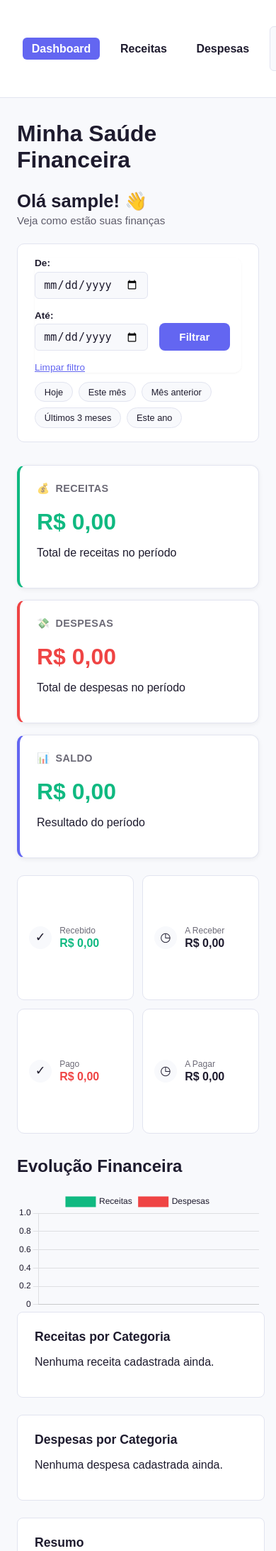
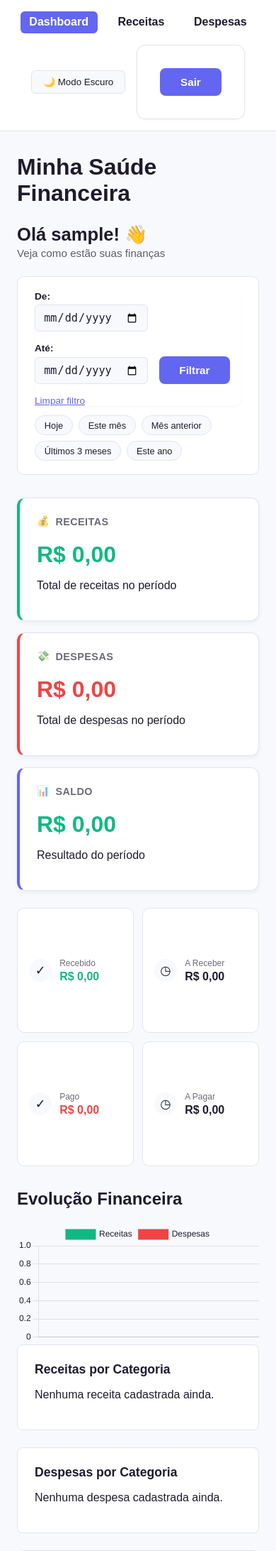
Before and after one commit to ReneBerredo/Controle-Financeiro, a Django app: page /financas/ in a window 390 px wide; the page is wider, and only the part inside the window is pictured. Shown: the top 2185 px of that part at 71% size. Run offline with Django 5.2, Linux system fonts and the light colour scheme; the visitor is signed in with stand-in values (Sample User, id 1); data that the repository does not hold is empty.

Commit message:
Corrige responsividade do menu e bloco de categoria em telas pequenas

```diff
--- a/static/css/style.css
+++ b/static/css/style.css
@@ -448,6 +448,7 @@ button[type="submit"]:disabled {
     padding: 1.5rem;
     flex: 1;
     min-width: 300px;
+    box-sizing: border-box;
 }
 
 .bloco-categoria h2 {
@@ -628,3 +629,25 @@ button[type="submit"]:disabled {
 .insight-valor {
     font-weight: 600;
 }
+
+@media (max-width: 768px) {
+    nav {
+        flex-wrap: wrap;
+        justify-content: center;
+        padding: 1rem;
+    }
+
+    nav button {
+        margin-left: 0;
+    }
+
+    .secao-categorias,
+    .secao-insights {
+        flex-direction: column;
+    }
+
+    .bloco-categoria {
+        min-width: 0;
+        width: 100%;
+    }
+}
```
